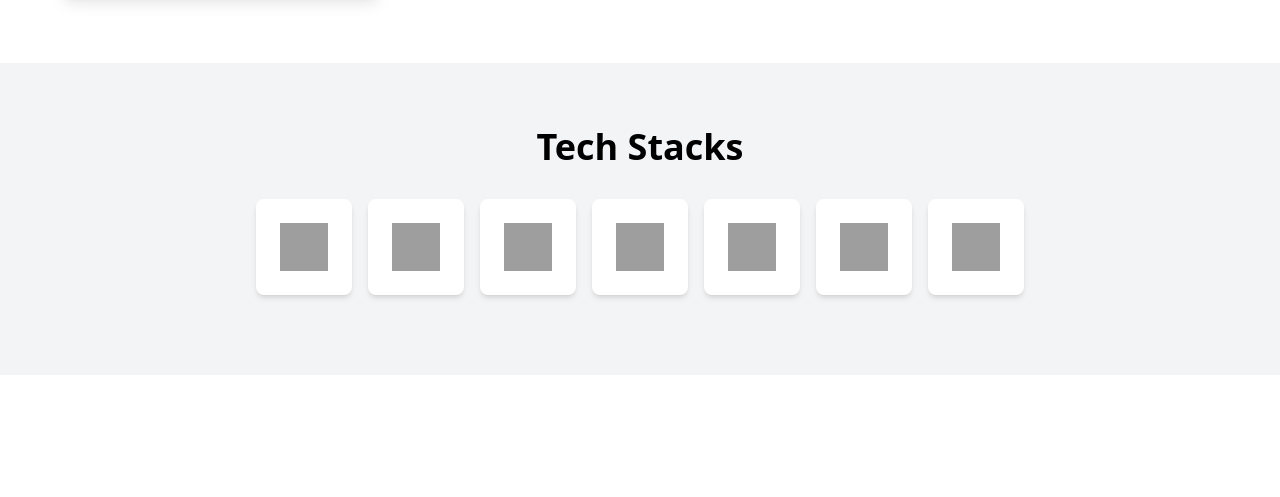
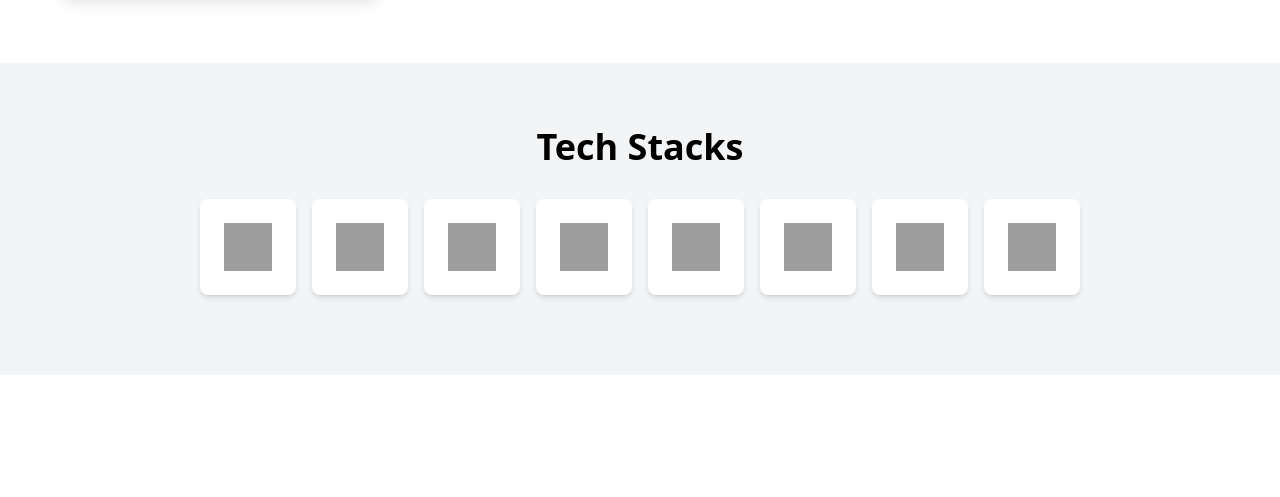
Before and after one commit to sahil29roy/WebDev360_Portfolio, a Python web app: template Templates/index.html in a window 1280 px wide. Shown: the part 1251-1748 px from the top of the page. Run offline with Jinja, Linux system fonts and the light colour scheme; the template is opened without the code that fills it, so the values that code supplies are empty; some libraries are stand-ins or nearby versions; grey boxes are pictures that could not be loaded.

Commit message:
format document

```diff
--- a/Templates/index.html
+++ b/Templates/index.html
@@ -122,7 +122,15 @@
 
                 </div>
                 <div class="w-24 h-24 flex items-center justify-center bg-white shadow-md rounded-lg">
-                    <img src="https://cdn.jsdelivr.net/gh/devicons/devicon/icons/java/java-original.svg" alt="Java" class="w-12 h-12">
+                    <img src="https://cdn.jsdelivr.net/gh/devicons/devicon/icons/java/java-original.svg" alt="Java"
+                        class="w-12 h-12">
+
+
+                </div>
+                <div class="w-24 h-24 flex items-center justify-center bg-white shadow-md rounded-lg">
+                    <img src="https://cdn.jsdelivr.net/gh/devicons/devicon/icons/mongodb/mongodb-original.svg"
+                        alt="MongoDB" class="w-12 h-12">
+
 
 
                 </div>
@@ -151,6 +159,10 @@
         </div>
     </div>
     </section>
+
+    <!-- Contact-section -->
+
+
 </body>
 
 </html>
```
